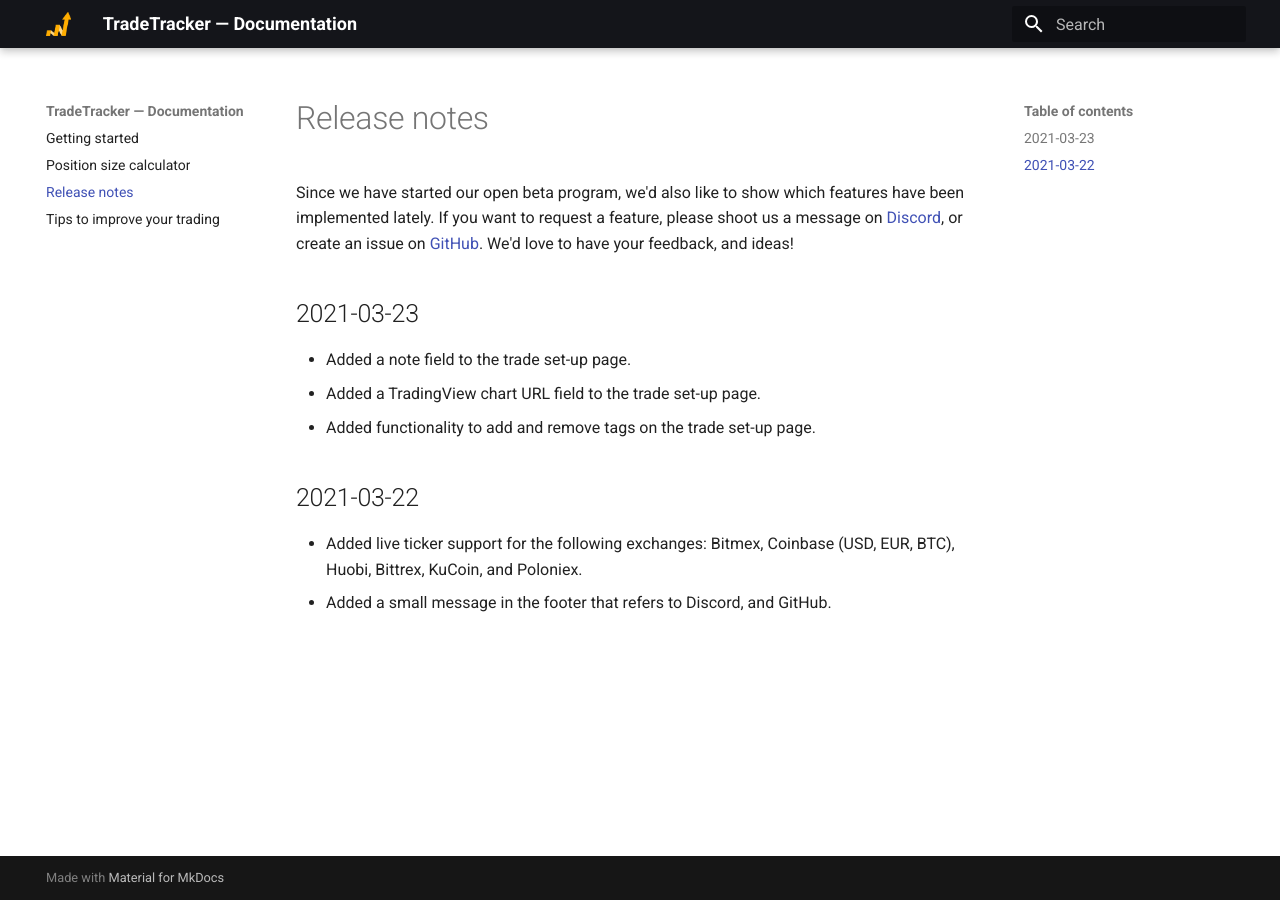
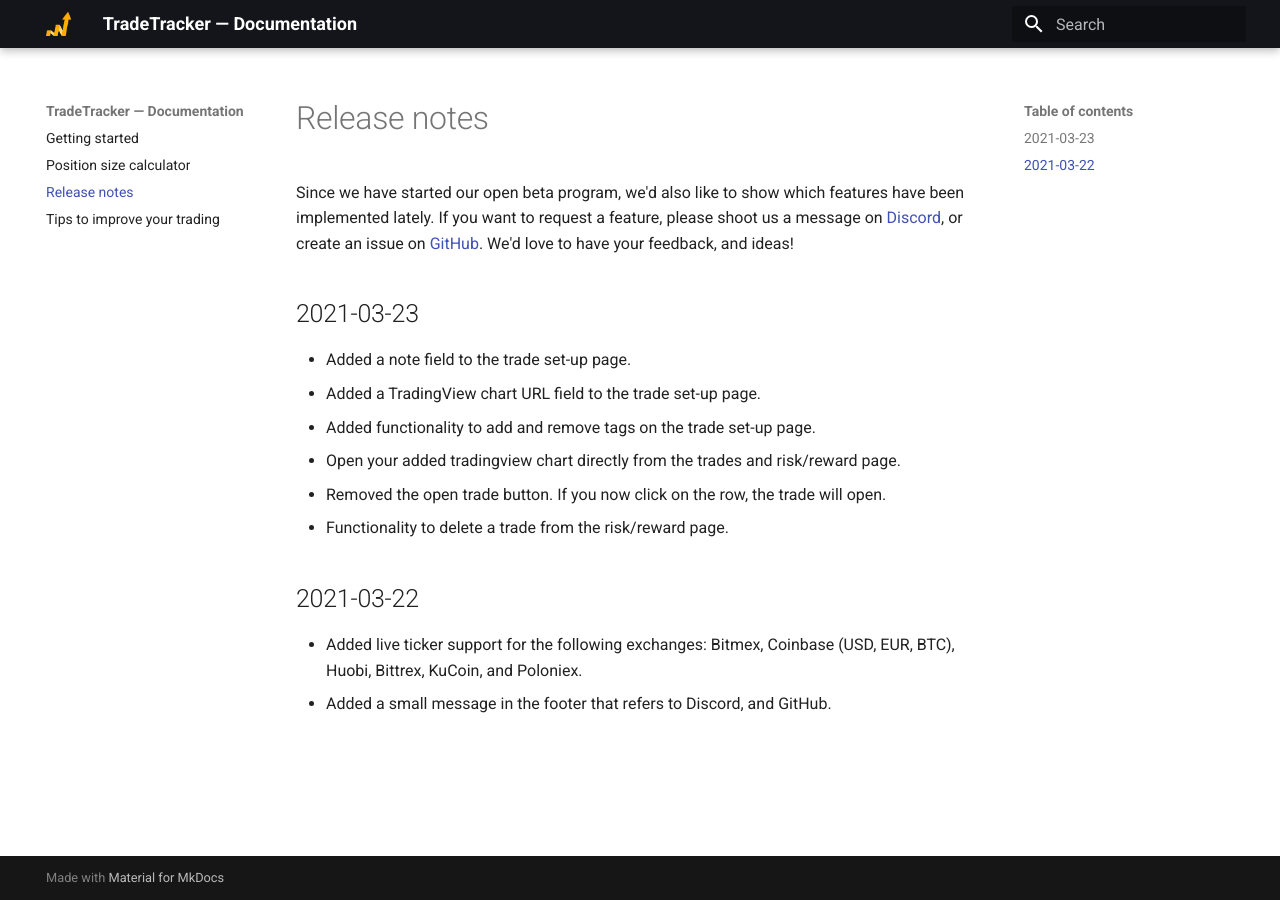
Before and after one commit to TradeTracker/docs, an MkDocs documentation site: the page built from docs/release-notes.md, in a window 1280 px wide. Built offline with MkDocs 1.6.1 and Material for MkDocs 9.7.7, drawn with Linux system fonts in a browser that asks for light colours.

Commit message:
updated release notes

```diff
--- a/docs/release-notes.md
+++ b/docs/release-notes.md
@@ -8,6 +8,9 @@ If you want to request a feature, please shoot us a message on [Discord](https:/
  * Added a note field to the trade set-up page.
  * Added a TradingView chart URL field to the trade set-up page.
  * Added functionality to add and remove tags on the trade set-up page.
+ * Open your added tradingview chart directly from the trades and risk/reward page.
+ * Removed the open trade button. If you now click on the row, the trade will open.
+ * Functionality to delete a trade from the risk/reward page.
 
 ## 2021-03-22
 
```
